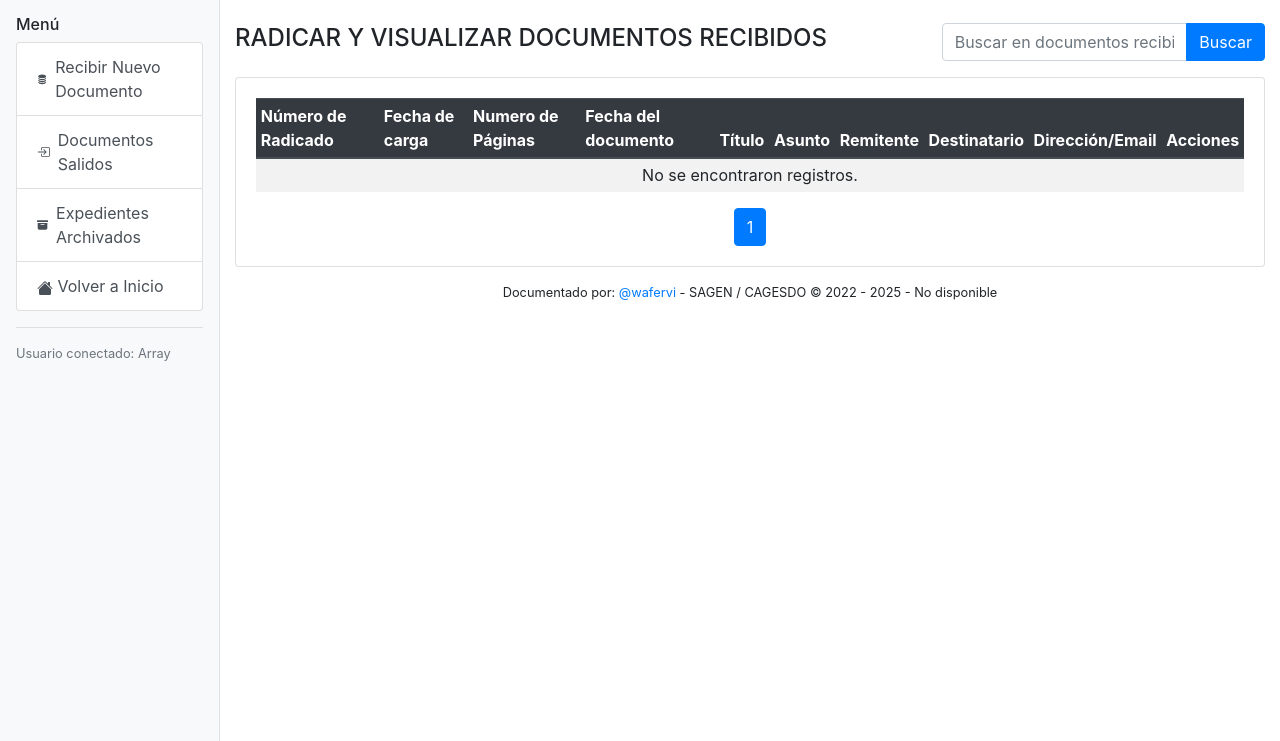
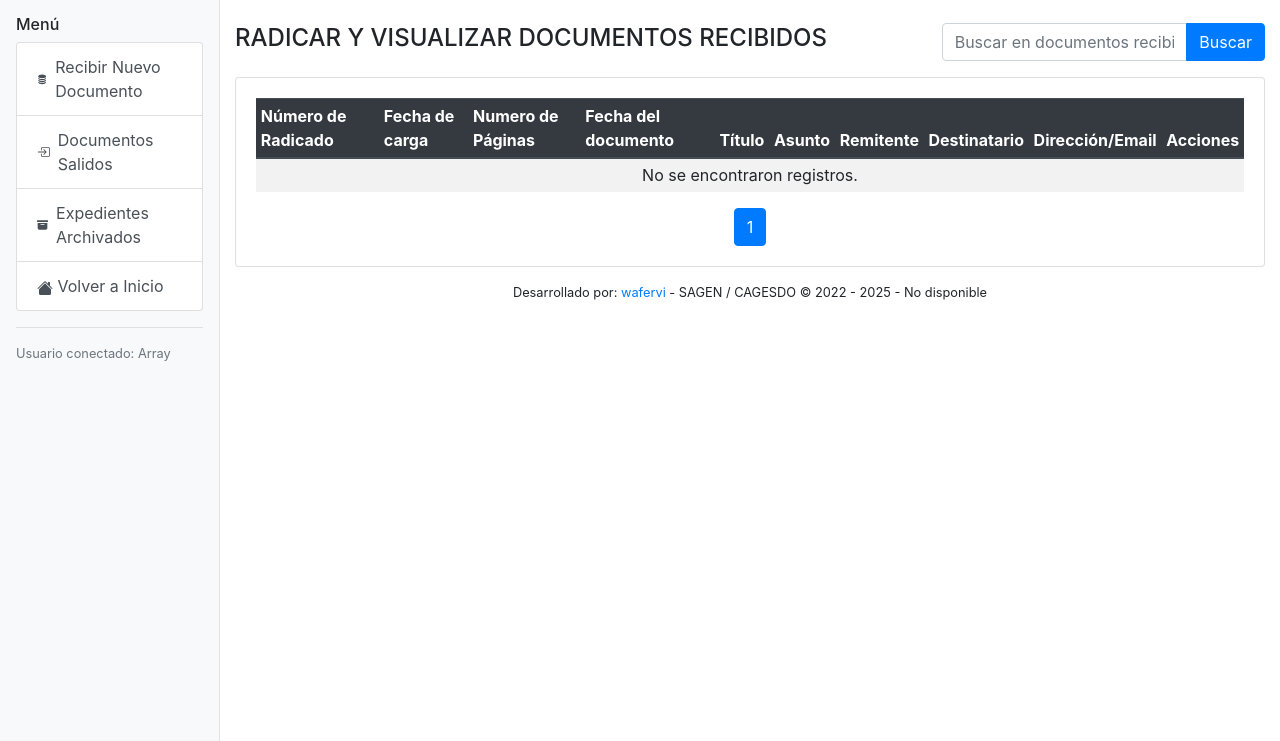
Before and after one commit to wafervi/REDOHIS, a PHP site: page /cargardocr.php in a window 1280 px wide. Shown: the part 59-800 px from the top of the page. Run offline with PHP 8.4, Linux system fonts and the light colour scheme; a user stored in the database is signed in; data that the repository does not hold is empty.

Commit message:
footer updated

```diff
--- a/cargardocr.php
+++ b/cargardocr.php
@@ -275,7 +275,7 @@ while ($row = $sel->fetch_assoc()) {
 
 <!-- etiqueta del pie de página con el copyright y versionamiento del aplicativo -->
 <footer class="text-center mt-3 mb-4">
-    <p class="small"> Documentado por: <a href="https://github.com/wafervi" target="_blank">@wafervi</a> - SAGEN / CAGESDO © 2022 - <?php echo date('Y'); ?> -
+    <p class="small"> Desarrollado por: <a href="https://github.com/wafervi" target="_blank">wafervi</a> - SAGEN / CAGESDO © 2022 - <?php echo date('Y'); ?> -
         <?php
         // Link al repositorio GitHub de Wagner Fernández
         $repo = "wafervi/REDOHIS";
--- a/cargardocs.php
+++ b/cargardocs.php
@@ -258,7 +258,7 @@ while ($row = $sel->fetch_assoc()) {
 
 <!-- etiqueta del pie de página con el copyright y versionamiento del aplicativo -->
 <footer class="text-center mt-3 mb-4">
-    <p class="small"> Documentado por: <a href="https://github.com/wafervi" target="_blank">@wafervi</a> - SAGEN / CAGESDO © 2022 - <?php echo date('Y'); ?> -
+    <p class="small"> Desarrollado por: <a href="https://github.com/wafervi" target="_blank">wafervi</a> - SAGEN / CAGESDO © 2022 - <?php echo date('Y'); ?> -
         <?php
         // Repositorio GitHub de Wagner Fernández
         $repo = "wafervi/REDOHIS";
--- a/cargarexp.php
+++ b/cargarexp.php
@@ -224,7 +224,7 @@ if (empty($_SESSION["usuario"])) {
 
 <!-- etiqueta del pie de página con copyright -->
 <footer class="text-center mt-3 mb-4">
-    <p class="small"> Documentado por: <a href="https://github.com/wafervi" target="_blank">@wafervi</a> - SAGEN / CAGESDO © 2022 - <?php echo date('Y'); ?> -
+    <p class="small"> Desarrollado por: <a href="https://github.com/wafervi" target="_blank">wafervi</a> - SAGEN / CAGESDO © 2022 - <?php echo date('Y'); ?> -
         <?php
         // Repositorio GitHub de Wagner Fernández
         $repo = "wafervi/REDOHIS";
--- a/index.php
+++ b/index.php
@@ -169,7 +169,7 @@ function safe_output($s) {
 
 <!-- Etiqueta del pie de página con copyright -->
 <footer class="text-center mt-3 mb-4">
-    <p class="small"> Documentado por: <a href="https://github.com/wafervi" target="_blank">@wafervi</a> - SAGEN / CAGESDO © 2022 - <?php echo date('Y'); ?> -
+    <p class="small"> Desarrollado por: <a href="https://github.com/wafervi" target="_blank">wafervi</a> - SAGEN / CAGESDO © 2022 - <?php echo date('Y'); ?> -
         <?php
         // Acceso al repositorio GitHub de Wagner Fernández
         $repo = "wafervi/REDOHIS";
```
